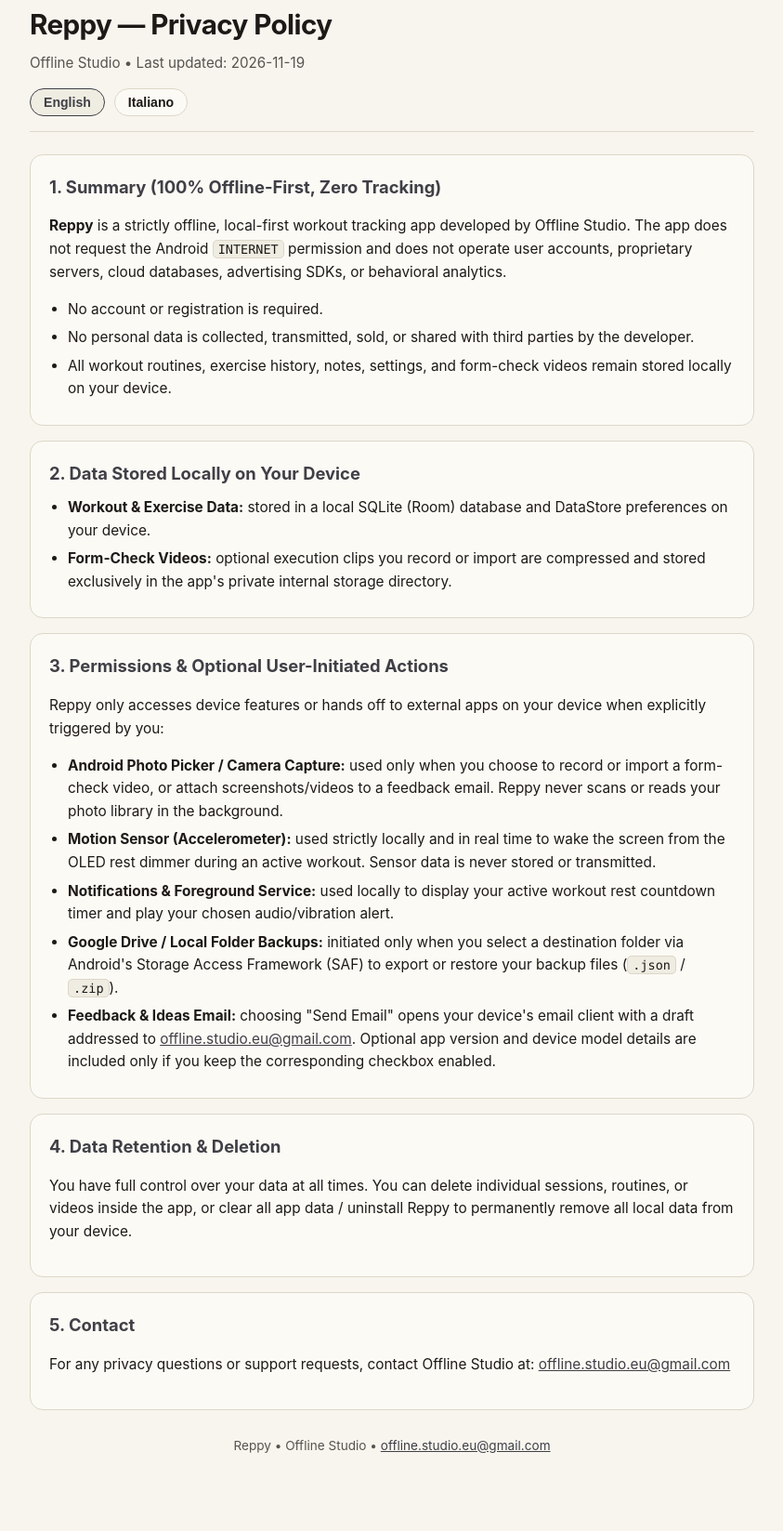
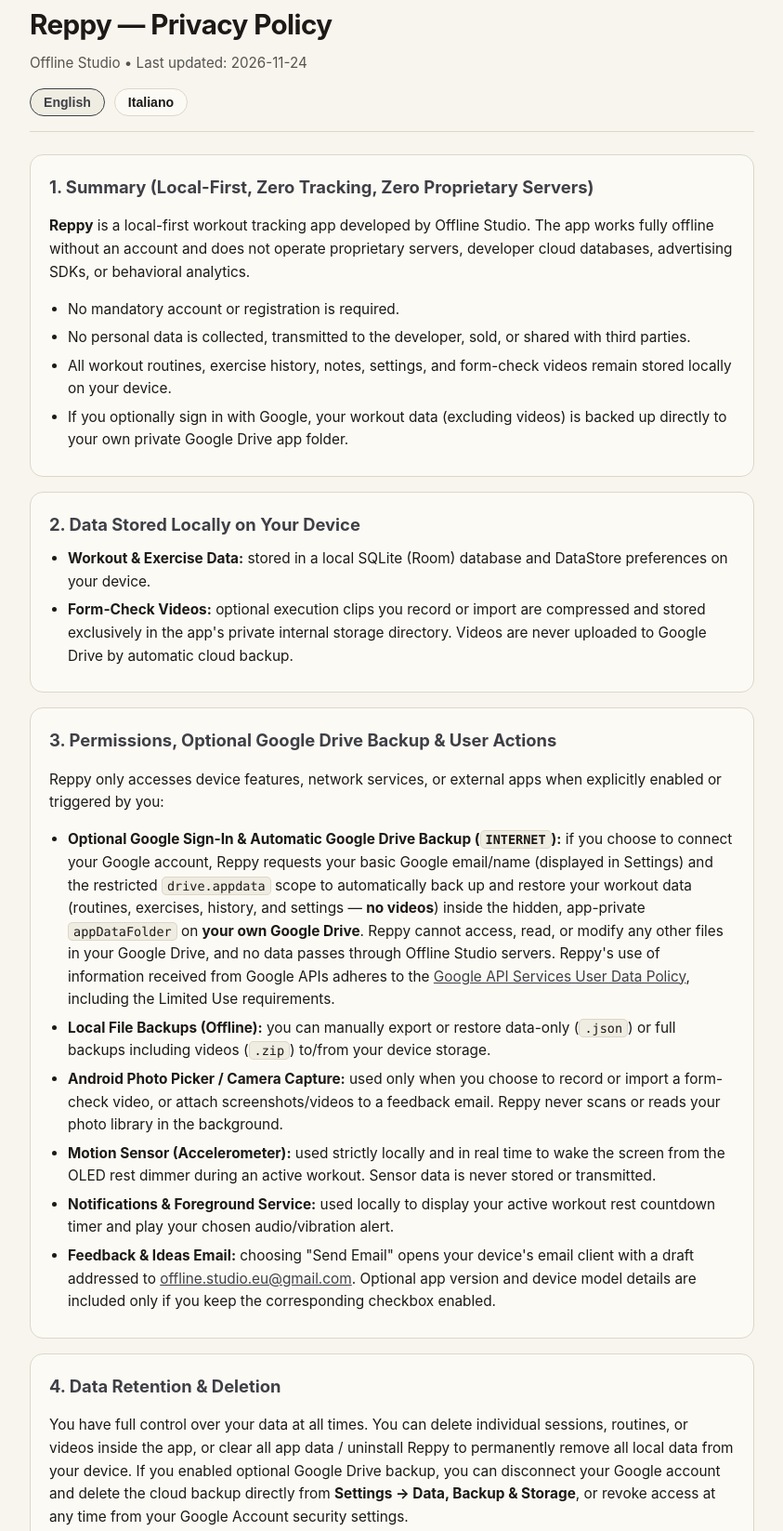
Before and after one commit to offlinestudioeu/reppy-privacy, a plain HTML site: page index.html in a window 1280 px wide. Shown: the part 21-1668 px from the top of the page at 93% size, without its empty margins (218-1061 px from the left). Before the commit the page ends 1635 px from the top, so only its background shows below. Drawn offline with Linux system fonts and the light colour scheme.

Commit message:
Update privacy policy for optional Google Drive appDataFolder backup

```diff
--- a/index.html
+++ b/index.html
@@ -117,7 +117,7 @@
   <div class="container">
     <header>
       <h1>Reppy — Privacy Policy</h1>
-      <p class="subtitle">Offline Studio • Last updated: 2026-11-19</p>
+      <p class="subtitle">Offline Studio • Last updated: 2026-11-24</p>
       <div class="lang-nav">
         <button id="btn-en" class="lang-btn active" onclick="setLang('en')">English</button>
         <button id="btn-it" class="lang-btn" onclick="setLang('it')">Italiano</button>
@@ -126,12 +126,13 @@
 
     <main id="content-en">
       <div class="card">
-        <h2>1. Summary (100% Offline-First, Zero Tracking)</h2>
-        <p><strong>Reppy</strong> is a strictly offline, local-first workout tracking app developed by Offline Studio. The app does not request the Android <code>INTERNET</code> permission and does not operate user accounts, proprietary servers, cloud databases, advertising SDKs, or behavioral analytics.</p>
+        <h2>1. Summary (Local-First, Zero Tracking, Zero Proprietary Servers)</h2>
+        <p><strong>Reppy</strong> is a local-first workout tracking app developed by Offline Studio. The app works fully offline without an account and does not operate proprietary servers, developer cloud databases, advertising SDKs, or behavioral analytics.</p>
         <ul>
-          <li>No account or registration is required.</li>
-          <li>No personal data is collected, transmitted, sold, or shared with third parties by the developer.</li>
+          <li>No mandatory account or registration is required.</li>
+          <li>No personal data is collected, transmitted to the developer, sold, or shared with third parties.</li>
           <li>All workout routines, exercise history, notes, settings, and form-check videos remain stored locally on your device.</li>
+          <li>If you optionally sign in with Google, your workout data (excluding videos) is backed up directly to your own private Google Drive app folder.</li>
         </ul>
       </div>
 
@@ -139,25 +140,26 @@
         <h2>2. Data Stored Locally on Your Device</h2>
         <ul>
           <li><strong>Workout &amp; Exercise Data:</strong> stored in a local SQLite (Room) database and DataStore preferences on your device.</li>
-          <li><strong>Form-Check Videos:</strong> optional execution clips you record or import are compressed and stored exclusively in the app's private internal storage directory.</li>
+          <li><strong>Form-Check Videos:</strong> optional execution clips you record or import are compressed and stored exclusively in the app's private internal storage directory. Videos are never uploaded to Google Drive by automatic cloud backup.</li>
         </ul>
       </div>
 
       <div class="card">
-        <h2>3. Permissions &amp; Optional User-Initiated Actions</h2>
-        <p>Reppy only accesses device features or hands off to external apps on your device when explicitly triggered by you:</p>
+        <h2>3. Permissions, Optional Google Drive Backup &amp; User Actions</h2>
+        <p>Reppy only accesses device features, network services, or external apps when explicitly enabled or triggered by you:</p>
         <ul>
+          <li><strong>Optional Google Sign-In &amp; Automatic Google Drive Backup (<code>INTERNET</code>):</strong> if you choose to connect your Google account, Reppy requests your basic Google email/name (displayed in Settings) and the restricted <code>drive.appdata</code> scope to automatically back up and restore your workout data (routines, exercises, history, and settings — <strong>no videos</strong>) inside the hidden, app-private <code>appDataFolder</code> on <strong>your own Google Drive</strong>. Reppy cannot access, read, or modify any other files in your Google Drive, and no data passes through Offline Studio servers. Reppy's use of information received from Google APIs adheres to the <a href="https://developers.google.com/terms/api-services-user-data-policy" target="_blank" rel="noopener noreferrer">Google API Services User Data Policy</a>, including the Limited Use requirements.</li>
+          <li><strong>Local File Backups (Offline):</strong> you can manually export or restore data-only (<code>.json</code>) or full backups including videos (<code>.zip</code>) to/from your device storage.</li>
           <li><strong>Android Photo Picker / Camera Capture:</strong> used only when you choose to record or import a form-check video, or attach screenshots/videos to a feedback email. Reppy never scans or reads your photo library in the background.</li>
           <li><strong>Motion Sensor (Accelerometer):</strong> used strictly locally and in real time to wake the screen from the OLED rest dimmer during an active workout. Sensor data is never stored or transmitted.</li>
           <li><strong>Notifications &amp; Foreground Service:</strong> used locally to display your active workout rest countdown timer and play your chosen audio/vibration alert.</li>
-          <li><strong>Google Drive / Local Folder Backups:</strong> initiated only when you select a destination folder via Android's Storage Access Framework (SAF) to export or restore your backup files (<code>.json</code> / <code>.zip</code>).</li>
           <li><strong>Feedback &amp; Ideas Email:</strong> choosing "Send Email" opens your device's email client with a draft addressed to <a href="mailto:offline.studio.eu@gmail.com">offline.studio.eu@gmail.com</a>. Optional app version and device model details are included only if you keep the corresponding checkbox enabled.</li>
         </ul>
       </div>
 
       <div class="card">
         <h2>4. Data Retention &amp; Deletion</h2>
-        <p>You have full control over your data at all times. You can delete individual sessions, routines, or videos inside the app, or clear all app data / uninstall Reppy to permanently remove all local data from your device.</p>
+        <p>You have full control over your data at all times. You can delete individual sessions, routines, or videos inside the app, or clear all app data / uninstall Reppy to permanently remove all local data from your device. If you enabled optional Google Drive backup, you can disconnect your Google account and delete the cloud backup directly from <strong>Settings → Data, Backup &amp; Storage</strong>, or revoke access at any time from your Google Account security settings.</p>
       </div>
 
       <div class="card">
@@ -168,12 +170,13 @@
 
     <main id="content-it" class="hidden">
       <div class="card">
-        <h2>1. Riepilogo (100% Offline-First, Zero Tracciamento)</h2>
-        <p><strong>Reppy</strong> è un'app di tracciamento allenamenti interamente offline e local-first sviluppata da Offline Studio. L'app non richiede il permesso Android <code>INTERNET</code> e non gestisce account utente, server proprietari, database cloud, SDK pubblicitari o sistemi di tracciamento/analytics.</p>
+        <h2>1. Riepilogo (Local-First, Zero Tracciamento, Zero Server Proprietari)</h2>
+        <p><strong>Reppy</strong> è un'app di tracciamento allenamenti local-first sviluppata da Offline Studio. L'app funziona completamente offline senza account e non utilizza server proprietari, database cloud dello sviluppatore, SDK pubblicitari o sistemi di tracciamento/analytics.</p>
         <ul>
-          <li>Non è richiesta alcuna registrazione o creazione account.</li>
-          <li>Nessun dato personale viene raccolto, trasmesso, venduto o condiviso con terze parti dallo sviluppatore.</li>
+          <li>Non è richiesta alcuna registrazione o creazione account obbligatoria.</li>
+          <li>Nessun dato personale viene raccolto, trasmesso allo sviluppatore, venduto o condiviso con terze parti.</li>
           <li>Tutte le schede, lo storico allenamenti, le note, le preferenze e i video Form Check restano salvati localmente sul tuo dispositivo.</li>
+          <li>Se scegli facoltativamente di accedere con Google, i tuoi soli dati di allenamento (video esclusi) vengono salvati nella cartella privata dell'app sul tuo Google Drive personale.</li>
         </ul>
       </div>
 
@@ -181,25 +184,26 @@
         <h2>2. Dati salvati localmente sul dispositivo</h2>
         <ul>
           <li><strong>Dati Allenamento ed Esercizi:</strong> salvati in un database SQLite locale (Room) e nelle preferenze DataStore sul dispositivo.</li>
-          <li><strong>Video Form Check:</strong> eventuali clip di esecuzione registrate o importate vengono compresse e salvate esclusivamente nella cartella privata dell'app sul dispositivo.</li>
+          <li><strong>Video Form Check:</strong> eventuali clip di esecuzione registrate o importate vengono compresse e salvate esclusivamente nella cartella privata dell'app sul dispositivo. I video non vengono mai caricati su Google Drive dal backup automatico.</li>
         </ul>
       </div>
 
       <div class="card">
-        <h2>3. Permessi e azioni esterne avviate dall'utente</h2>
-        <p>Reppy utilizza funzioni di sistema o apre app esterne sul dispositivo esclusivamente su azione diretta dell'utente:</p>
+        <h2>3. Permessi, Backup Opzionale su Google Drive e Azioni Utente</h2>
+        <p>Reppy utilizza funzioni di sistema, rete o app esterne esclusivamente quando abilitate o avviate direttamente dall'utente:</p>
         <ul>
+          <li><strong>Accesso Google Opzionale e Backup Automatico su Google Drive (<code>INTERNET</code>):</strong> se scegli di collegare il tuo account Google, Reppy richiede il tuo indirizzo email/nome Google (mostrato nelle Impostazioni) e l'ambito limitato <code>drive.appdata</code> per salvare e ripristinare automaticamente i <strong>soli dati</strong> (schede, esercizi, storico e preferenze — <strong>nessun video</strong>) nella cartella privata <code>appDataFolder</code> del <strong>tuo Google Drive personale</strong>. Reppy non può leggere, elencare né modificare alcun altro file del tuo Google Drive e nessun dato transita su server di Offline Studio. L'utilizzo delle informazioni ricevute dalle API di Google è conforme alla <a href="https://developers.google.com/terms/api-services-user-data-policy" target="_blank" rel="noopener noreferrer">Google API Services User Data Policy</a>, inclusi i requisiti di utilizzo limitato (Limited Use).</li>
+          <li><strong>Backup su File (Offline):</strong> puoi esportare o ripristinare manualmente backup solo dati (<code>.json</code>) o completi con video (<code>.zip</code>) dalla memoria del tuo dispositivo.</li>
           <li><strong>Photo Picker Android / Fotocamera:</strong> usati solo quando scegli di registrare o importare un video Form Check o allegare screenshot/video a un'email di feedback. Reppy non legge né scansiona la tua galleria in background.</li>
           <li><strong>Sensore di movimento (Accelerometro):</strong> utilizzato solo localmente e in tempo reale per risvegliare lo schermo dal salvaschermo OLED durante il recupero. I dati del sensore non vengono mai salvati né trasmessi.</li>
           <li><strong>Notifiche &amp; Foreground Service:</strong> usati localmente per mostrare il countdown del timer di recupero attivo e riprodurre l'avviso sonoro/vibrazione scelto.</li>
-          <li><strong>Backup Google Drive / Cartella Locale:</strong> avviati solo quando selezioni una cartella tramite Storage Access Framework (SAF) di Android per esportare o ripristinare i tuoi backup (<code>.json</code> / <code>.zip</code>).</li>
           <li><strong>Email Feedback &amp; Idee:</strong> premendo "Invia Email" si apre il tuo client di posta precompilato verso <a href="mailto:offline.studio.eu@gmail.com">offline.studio.eu@gmail.com</a>. I dettagli su versione app e modello dispositivo vengono inclusi solo se lasci attiva l'apposita spunta.</li>
         </ul>
       </div>
 
       <div class="card">
         <h2>4. Conservazione e cancellazione dei dati</h2>
-        <p>Hai il controllo completo sui tuoi dati in ogni momento: puoi eliminare singole sessioni, schede o video direttamente dall'app, oppure svuotare i dati o disinstallare Reppy per rimuovere definitivamente tutto dal dispositivo.</p>
+        <p>Hai il controllo completo sui tuoi dati in ogni momento: puoi eliminare singole sessioni, schede o video direttamente dall'app, oppure svuotare i dati o disinstallare Reppy per rimuovere definitivamente tutto dal dispositivo. Se hai attivato il backup opzionale su Google Drive, puoi scollegare l'account ed eliminare il backup cloud direttamente da <strong>Impostazioni → Dati, Backup &amp; Memoria</strong>, oppure revocare l'accesso in qualsiasi momento dalle impostazioni del tuo Account Google.</p>
       </div>
 
       <div class="card">
```
